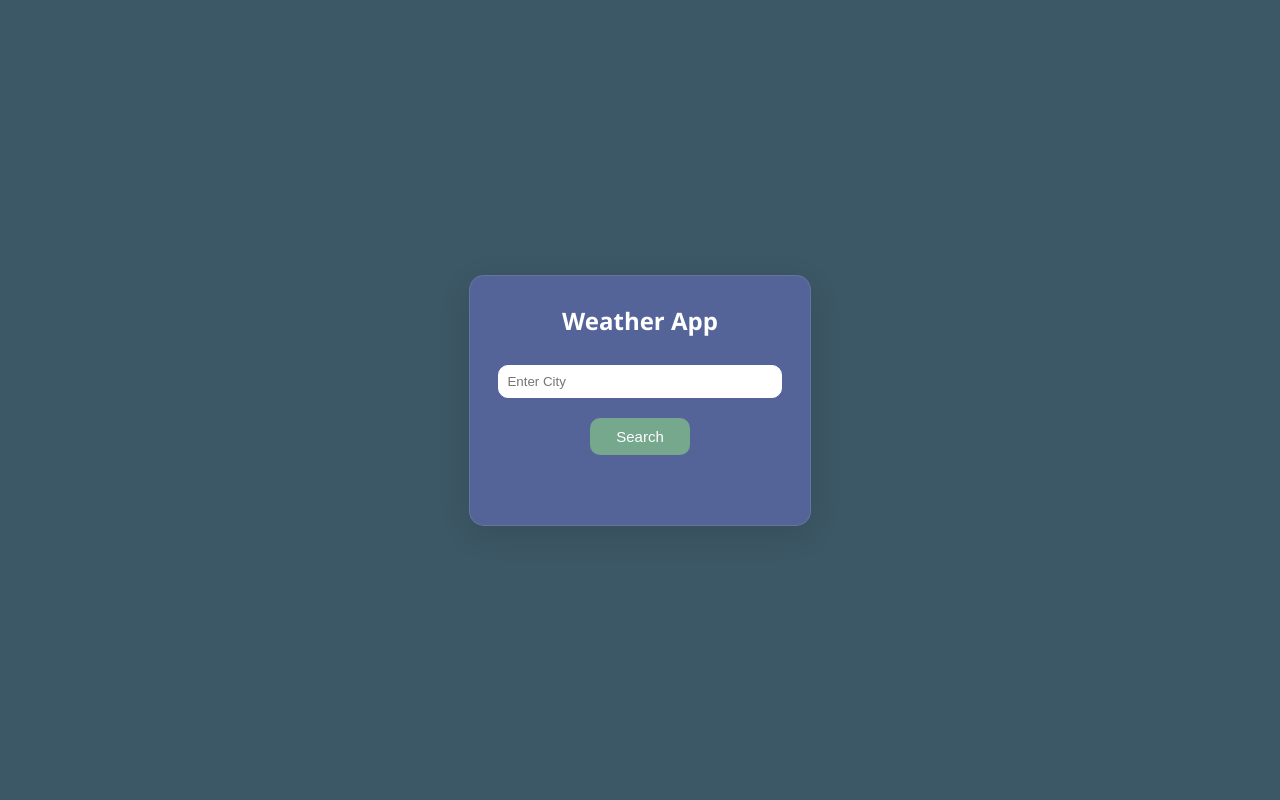
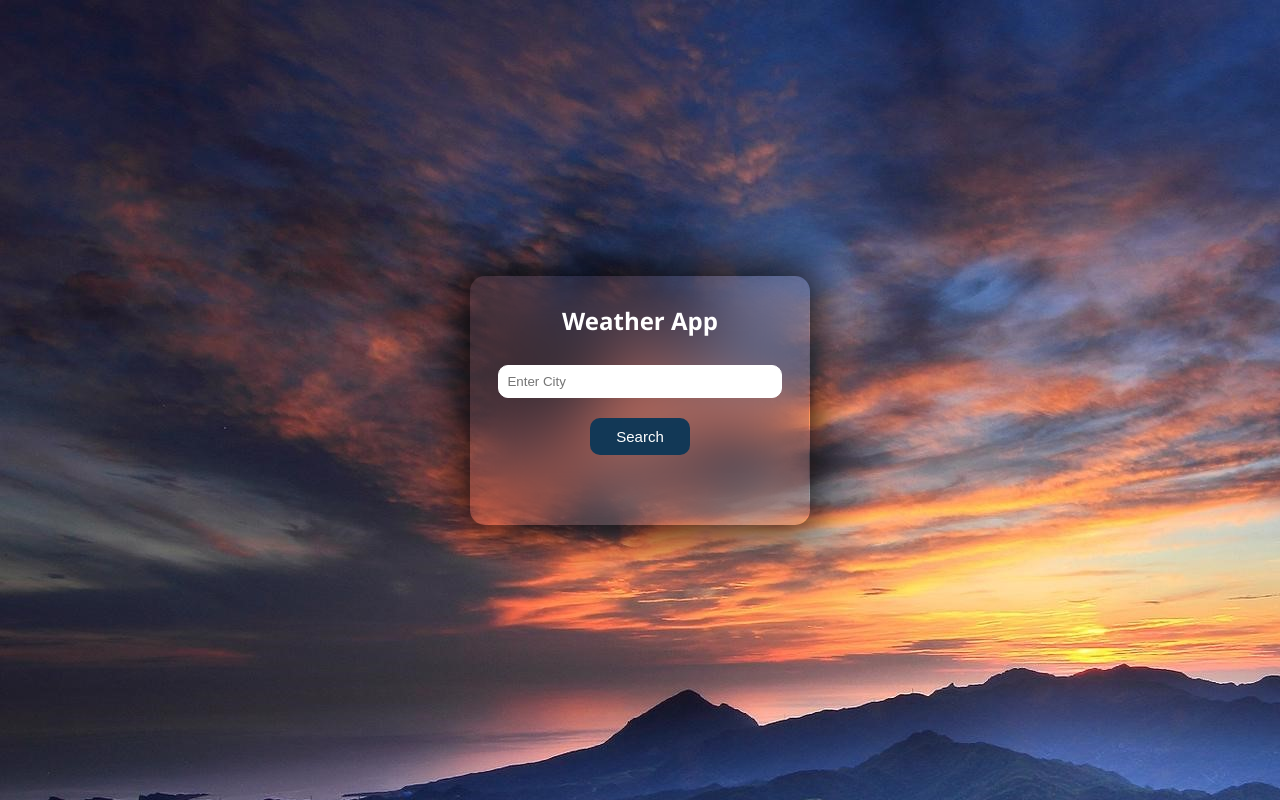
Before and after one commit to Tomshi-123/WeatherApp, a plain HTML site: page index.html in a window 1280 px wide. Drawn offline with Linux system fonts and the light colour scheme.

Commit message:
Bakgrund

```diff
--- a/styles.css
+++ b/styles.css
@@ -1,6 +1,6 @@
 
 body {
-    background-color: #1a3a4bd9;
+    background-image: url("images/väderbild.jpg");
     font-family: 'Segoe UI', Tahoma, Geneva, Verdana, sans-serif;
     display:flex;
     align-items: center;
@@ -10,13 +10,11 @@ body {
 }
 
 #weather-container {
-    background-color: rgba(135, 129, 255, 0.336);
     max-width: 400px;
     padding: 20px;
     border-radius: 15px;
-    box-shadow: 0 8px 32px rgba(0, 0, 0, 0.1);
-    backdrop-filter: blur(10px);
-    border: 1px solid rgba(255, 255, 255, 0.1);
+    box-shadow: 0 0 40px 10px rgba(0, 0, 0, 0.788);
+    backdrop-filter: blur(25px);
     text-align: center;
 }
 
@@ -35,7 +33,7 @@ input {
 }
 
 button {
-    background: #7cb48dd8;
+    background: #0e3757f6;
     color: white;
     padding: 10px;
     border: none;
@@ -47,7 +45,7 @@ button {
 }
 
 button:hover {
-    background: #7cb48d6c;
+    background: #0e3757a7;
 }
 
 #temp-div p {
```
Also changed, not shown: images/väderbild.jpg (added).
